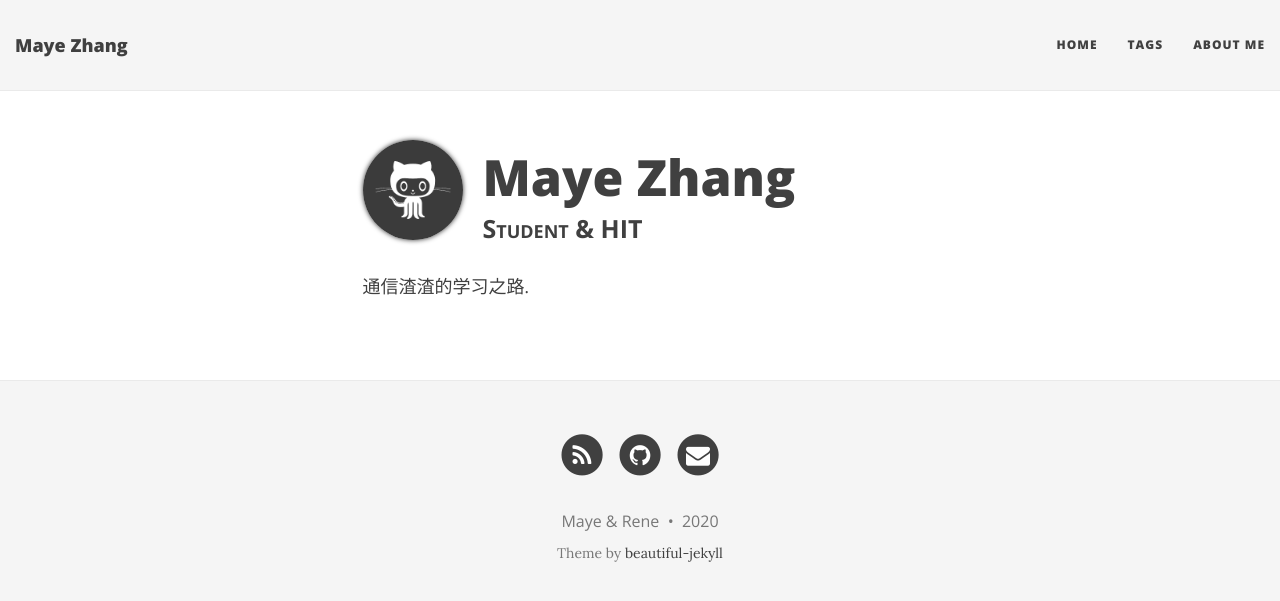
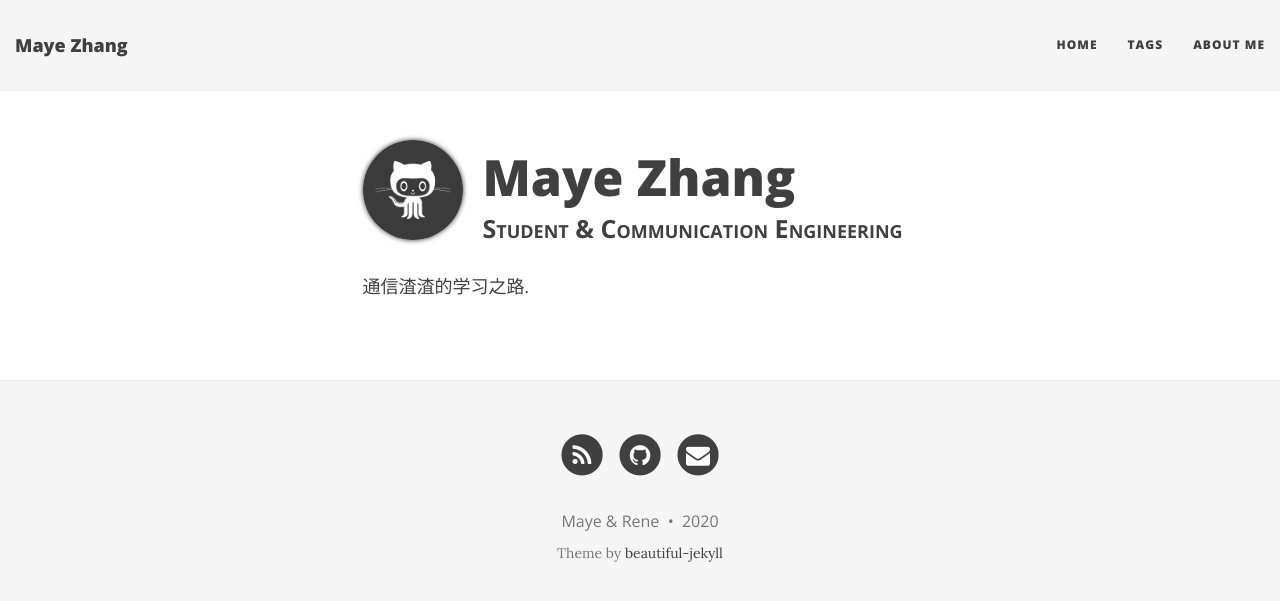
Before and after one commit to MayeZhang/MayeZhang.github.io, a Jekyll site: the page built from aboutme2.html, in a window 1280 px wide. Shown: the top 601 px of the page. Built offline with Jekyll 4.4.1, drawn with Linux system fonts in a browser that asks for light colours; nearby versions of some CDN libraries.

Commit message:
Update aboutme2.html

```diff
--- a/aboutme2.html
+++ b/aboutme2.html
@@ -12,7 +12,7 @@ css: "/css/custom.css"
             <div class="col-lg-7 col-lg-offset-3 col-md-10 col-md-offset-1">
                 <img class="avatar-img" src="/img/avatar-icon.png" />
                 <h1>Maye Zhang</h1>
-                <h2>Student & HIT</h2>
+                <h2>Student & Communication Engineering</h2>
             </div>
         </div>
         <div class="row">
```
